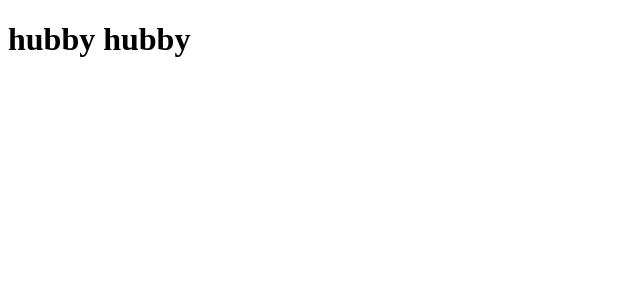
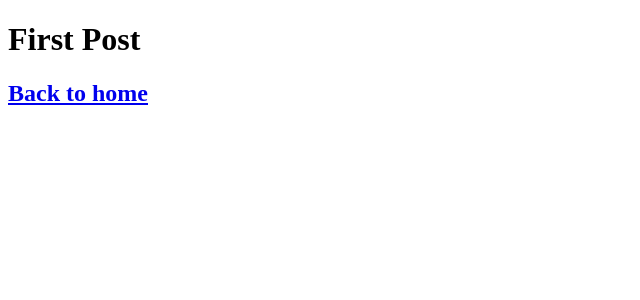
Before and after one commit to miskhill/Next-Js, a Next.js app in the folder nextjs-blog/: page /posts/first-post in a window 1280 px wide. Shown: the top 300 px of the page, without its empty margins (0-640 px from the left). Built offline with nearby package versions, Linux system fonts and the light colour scheme.

Commit message:
Adding more links

```diff
--- a/nextjs-blog/pages/posts/first-post.js
+++ b/nextjs-blog/pages/posts/first-post.js
@@ -1,7 +1,16 @@
-//import react from "react"
+import Link from 'next/link'
 
 function FirstPost() {
-    return <h1>hubby hubby </h1>
-  }
+  return (
+    <>
+      <h1>First Post</h1>
+      <h2>
+        <Link href="/">
+          <a>Back to home</a>
+        </Link>
+      </h2>
+    </>
+  )
+}
 
-  export default FirstPost
+export default FirstPost
```
